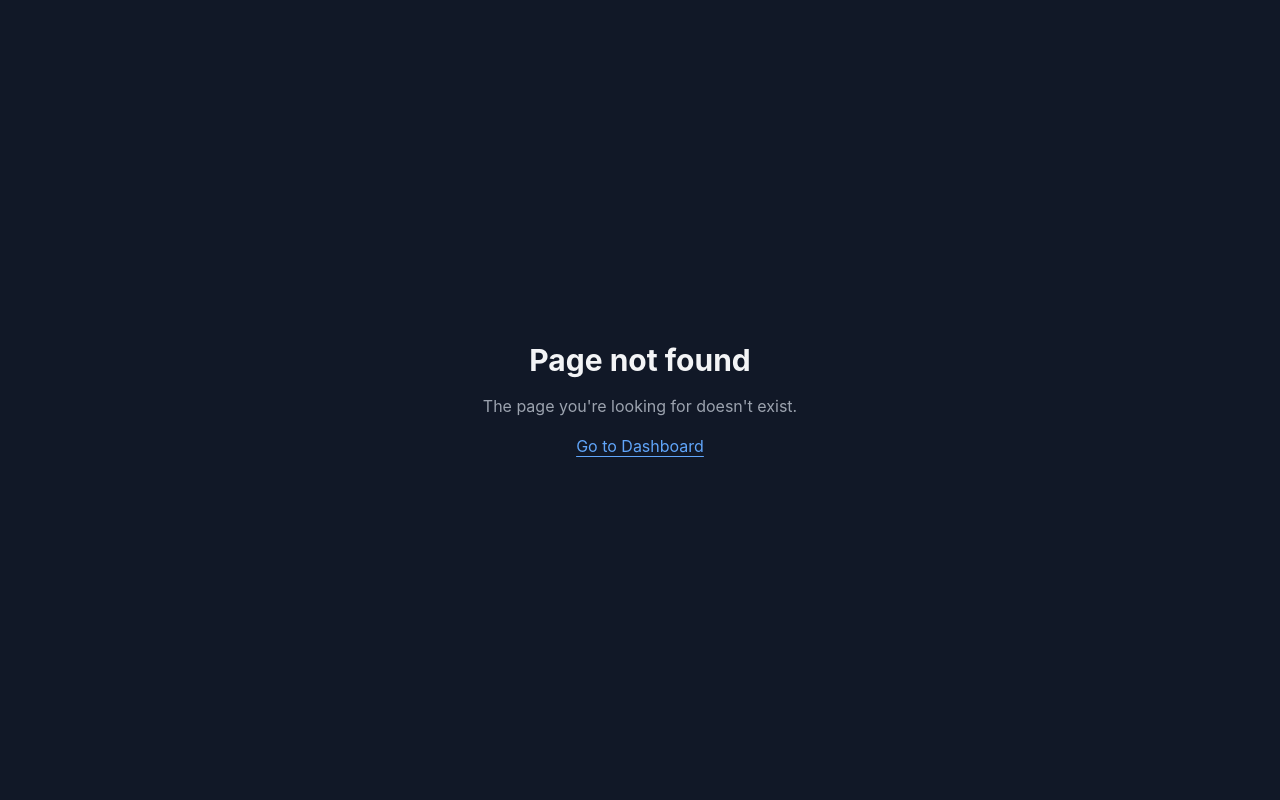
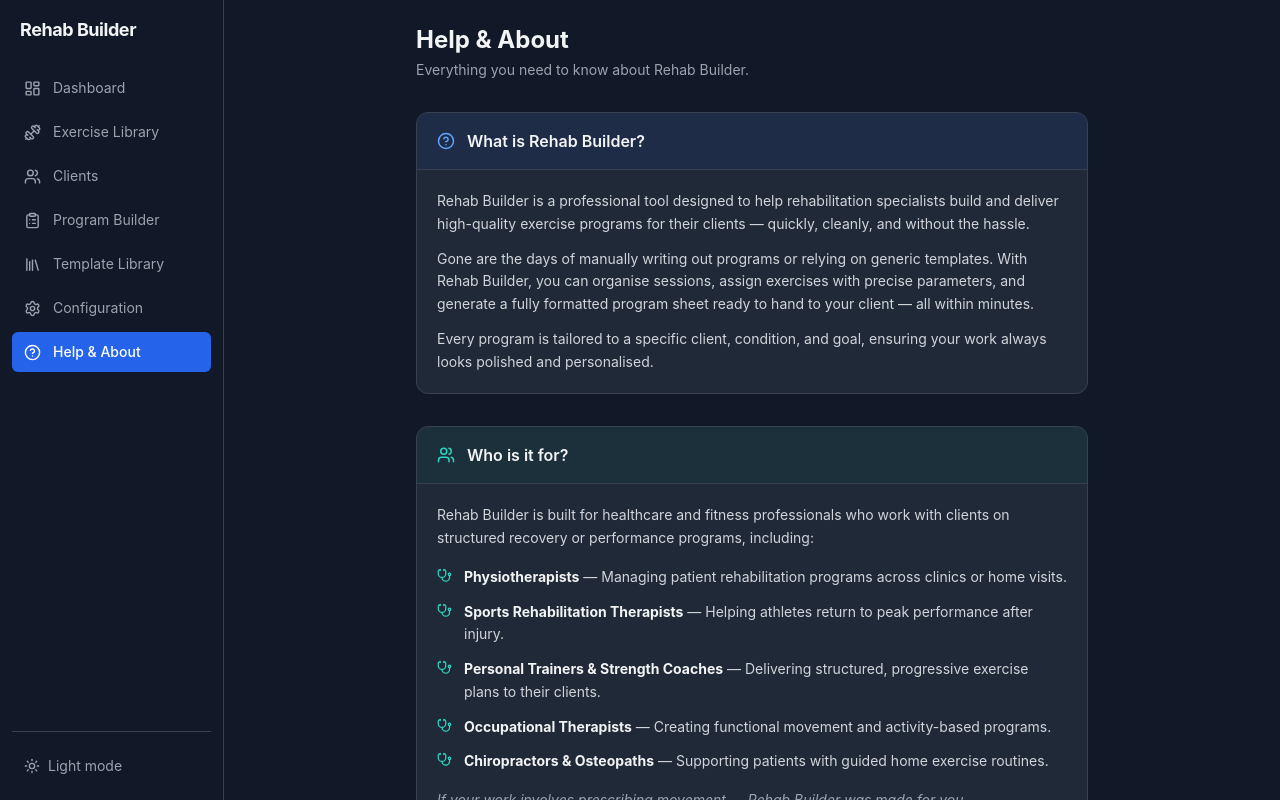
Before and after one commit to MEltayar/rehab-builder, a React (Vite) app: page /help in a window 1280 px wide. Before the commit this address had no page. Built offline with nearby package versions, Linux system fonts and the light colour scheme.

Commit message:
Add Help & About page
Three sections: what the app is, who it's for, and contact details
(email + WhatsApp). Accessible via new sidebar nav item.

Co-Authored-By: Claude Sonnet 4.6 <noreply@anthropic.com>

```diff
--- a/src/App.tsx
+++ b/src/App.tsx
@@ -13,6 +13,7 @@ import TemplatesPage from './features/templates/pages/TemplatesPage';
 import TemplateEditorPage from './features/templates/pages/TemplateEditorPage';
 import ConfigPage from './features/config/pages/ConfigPage';
 import TemplateLibraryPage from './features/template-library/pages/TemplateLibraryPage';
+import HelpPage from './features/help/pages/HelpPage';
 import { useSettingsStore } from './store/settingsStore';
 import { useTemplateStore } from './store/templateStore';
 
@@ -33,6 +34,7 @@ const router = createBrowserRouter([
       { path: 'templates/:id/edit', element: <TemplateEditorPage /> },
       { path: 'config', element: <ConfigPage /> },
       { path: 'template-library', element: <TemplateLibraryPage /> },
+      { path: 'help', element: <HelpPage /> },
     ],
   },
   { path: '*', element: <NotFoundPage /> },
--- a/src/components/layout/Sidebar.tsx
+++ b/src/components/layout/Sidebar.tsx
@@ -6,6 +6,7 @@ import {
   ClipboardList,
   Settings,
   Library,
+  HelpCircle,
   X,
 } from 'lucide-react';
 import ThemeToggle from '../ui/ThemeToggle';
@@ -17,6 +18,7 @@ const navSections = [
   { id: 'programs',         label: 'Program Builder',    path: '/programs',        icon: ClipboardList },
   { id: 'template-library', label: 'Template Library',   path: '/template-library',icon: Library },
   { id: 'config',           label: 'Configuration',      path: '/config',          icon: Settings },
+  { id: 'help',             label: 'Help & About',        path: '/help',            icon: HelpCircle },
 ];
 
 interface SidebarProps {
--- /dev/null
+++ b/src/features/help/pages/HelpPage.tsx
@@ -0,0 +1,145 @@
+import { Mail, MessageCircle, Stethoscope, Users, HelpCircle } from 'lucide-react';
+
+export default function HelpPage() {
+  return (
+    <div className="flex flex-col gap-8 max-w-2xl mx-auto pb-10">
+
+      {/* Page header */}
+      <div>
+        <h1 className="text-2xl font-bold text-gray-900 dark:text-gray-100">Help & About</h1>
+        <p className="text-sm text-gray-500 dark:text-gray-400 mt-1">
+          Everything you need to know about Rehab Builder.
+        </p>
+      </div>
+
+      {/* ── What is Rehab Builder ─────────────────────── */}
+      <section className="bg-white dark:bg-gray-800 border border-gray-200 dark:border-gray-700 rounded-xl overflow-hidden">
+        <div className="flex items-center gap-3 px-5 py-4 border-b border-gray-100 dark:border-gray-700 bg-blue-50 dark:bg-blue-900/20">
+          <HelpCircle size={18} className="text-blue-600 dark:text-blue-400 shrink-0" />
+          <h2 className="font-semibold text-gray-900 dark:text-gray-100">What is Rehab Builder?</h2>
+        </div>
+        <div className="px-5 py-5 flex flex-col gap-3 text-sm text-gray-700 dark:text-gray-300 leading-relaxed">
+          <p>
+            Rehab Builder is a professional tool designed to help rehabilitation specialists
+            build and deliver high-quality exercise programs for their clients — quickly,
+            cleanly, and without the hassle.
+          </p>
+          <p>
+            Gone are the days of manually writing out programs or relying on generic templates.
+            With Rehab Builder, you can organise sessions, assign exercises with precise
+            parameters, and generate a fully formatted program sheet ready to hand to your
+            client — all within minutes.
+          </p>
+          <p>
+            Every program is tailored to a specific client, condition, and goal, ensuring your
+            work always looks polished and personalised.
+          </p>
+        </div>
+      </section>
+
+      {/* ── Who is it for ────────────────────────────── */}
+      <section className="bg-white dark:bg-gray-800 border border-gray-200 dark:border-gray-700 rounded-xl overflow-hidden">
+        <div className="flex items-center gap-3 px-5 py-4 border-b border-gray-100 dark:border-gray-700 bg-teal-50 dark:bg-teal-900/20">
+          <Users size={18} className="text-teal-600 dark:text-teal-400 shrink-0" />
+          <h2 className="font-semibold text-gray-900 dark:text-gray-100">Who is it for?</h2>
+        </div>
+        <div className="px-5 py-5 flex flex-col gap-4 text-sm text-gray-700 dark:text-gray-300 leading-relaxed">
+          <p>
+            Rehab Builder is built for healthcare and fitness professionals who work with
+            clients on structured recovery or performance programs, including:
+          </p>
+          <ul className="flex flex-col gap-3">
+            {[
+              {
+                title: 'Physiotherapists',
+                desc: 'Managing patient rehabilitation programs across clinics or home visits.',
+              },
+              {
+                title: 'Sports Rehabilitation Therapists',
+                desc: 'Helping athletes return to peak performance after injury.',
+              },
+              {
+                title: 'Personal Trainers & Strength Coaches',
+                desc: 'Delivering structured, progressive exercise plans to their clients.',
+              },
+              {
+                title: 'Occupational Therapists',
+                desc: 'Creating functional movement and activity-based programs.',
+              },
+              {
+                title: 'Chiropractors & Osteopaths',
+                desc: 'Supporting patients with guided home exercise routines.',
+              },
+            ].map(({ title, desc }) => (
+              <li key={title} className="flex items-start gap-3">
+                <Stethoscope size={15} className="text-teal-500 dark:text-teal-400 shrink-0 mt-0.5" />
+                <span>
+                  <strong className="text-gray-900 dark:text-gray-100">{title}</strong>
+                  {' '}— {desc}
+                </span>
+              </li>
+            ))}
+          </ul>
+          <p className="text-gray-500 dark:text-gray-400 italic">
+            If your work involves prescribing movement — Rehab Builder was made for you.
+          </p>
+        </div>
+      </section>
+
+      {/* ── Contact & Feedback ───────────────────────── */}
+      <section className="bg-white dark:bg-gray-800 border border-gray-200 dark:border-gray-700 rounded-xl overflow-hidden">
+        <div className="flex items-center gap-3 px-5 py-4 border-b border-gray-100 dark:border-gray-700 bg-violet-50 dark:bg-violet-900/20">
+          <Mail size={18} className="text-violet-600 dark:text-violet-400 shrink-0" />
+          <h2 className="font-semibold text-gray-900 dark:text-gray-100">Contact & Feedback</h2>
+        </div>
+        <div className="px-5 py-5 flex flex-col gap-5 text-sm text-gray-700 dark:text-gray-300 leading-relaxed">
+          <p>
+            Rehab Builder is constantly evolving, and your experience as a practitioner is
+            what shapes it.
+          </p>
+          <p>
+            Whether you have a feature idea that would improve your workflow, spotted something
+            that isn't working as expected, or simply want to share your thoughts — I'd love
+            to hear from you.
+          </p>
+
+          <div className="flex flex-col sm:flex-row gap-3">
+            <a
+              href="mailto:Mostafaeltayar98@gmail.com"
+              className="flex items-center gap-3 px-4 py-3 rounded-lg border border-gray-200 dark:border-gray-700 hover:border-blue-400 dark:hover:border-blue-500 hover:bg-blue-50 dark:hover:bg-blue-900/20 transition-colors group"
+            >
+              <Mail size={18} className="text-blue-500 shrink-0" />
+              <div>
+                <p className="font-medium text-gray-900 dark:text-gray-100 text-xs uppercase tracking-wide mb-0.5">Email</p>
+                <p className="text-gray-600 dark:text-gray-400 group-hover:text-blue-600 dark:group-hover:text-blue-400 transition-colors">
+                  Mostafaeltayar98@gmail.com
+                </p>
+              </div>
+            </a>
+
+            <a
+              href="https://wa.me/201021751325"
+              target="_blank"
+              rel="noopener noreferrer"
+              className="flex items-center gap-3 px-4 py-3 rounded-lg border border-gray-200 dark:border-gray-700 hover:border-green-400 dark:hover:border-green-500 hover:bg-green-50 dark:hover:bg-green-900/20 transition-colors group"
+            >
+              <MessageCircle size={18} className="text-green-500 shrink-0" />
+              <div>
+                <p className="font-medium text-gray-900 dark:text-gray-100 text-xs uppercase tracking-wide mb-0.5">WhatsApp</p>
+                <p className="text-gray-600 dark:text-gray-400 group-hover:text-green-600 dark:group-hover:text-green-400 transition-colors">
+                  +20 102 175 1325
+                </p>
+              </div>
+            </a>
+          </div>
+
+          <p className="text-gray-400 dark:text-gray-500 text-xs">
+            Every message is read and genuinely appreciated. Your feedback directly influences
+            what gets built next.
+          </p>
+        </div>
+      </section>
+
+    </div>
+  );
+}
```
